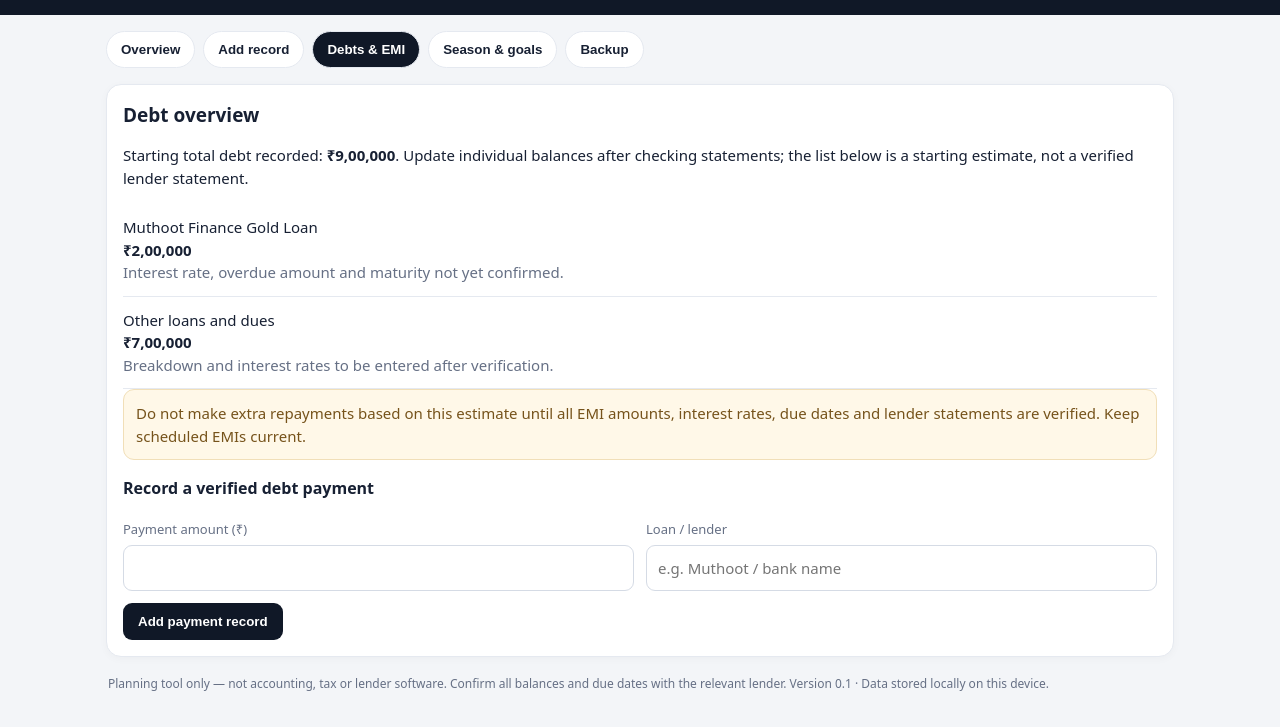
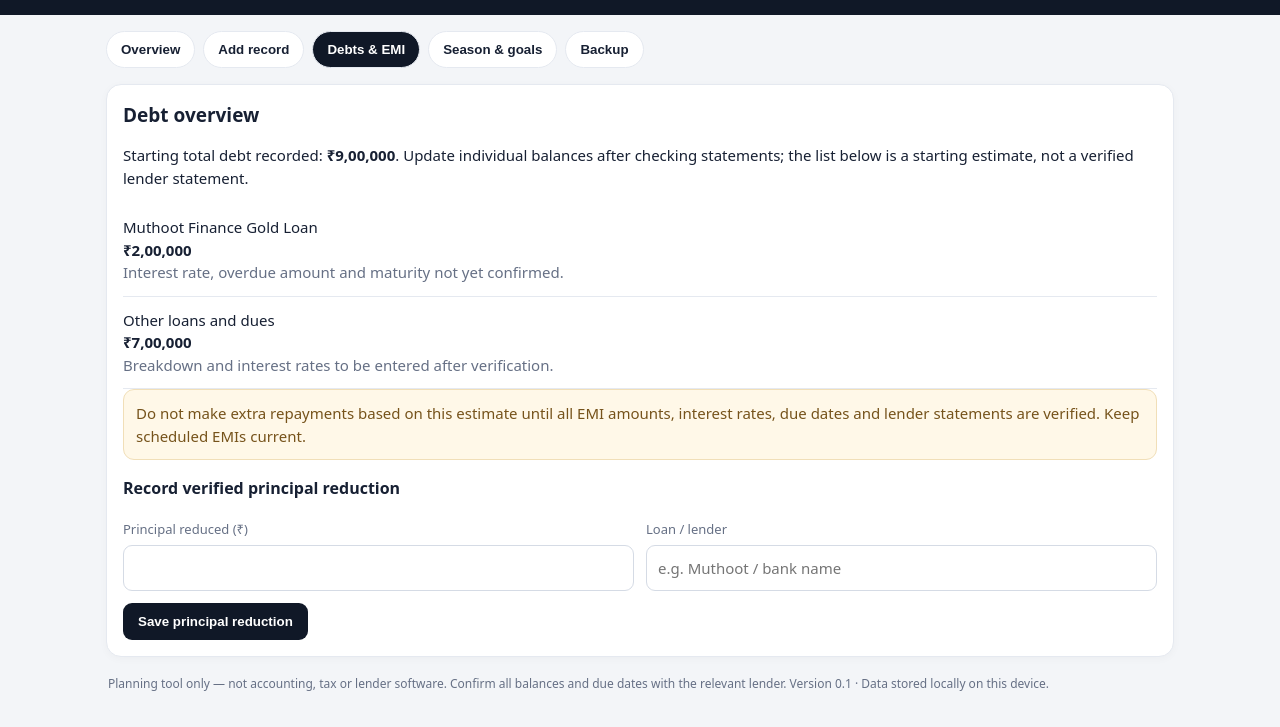
Before and after one commit to rameshphotograph-star/ramesh-photography, a website: page business-os-tracker/index.html in a window 1280 px wide. Both pictures are taken after a click on the button "Debts & EMI". Shown: the part 113-840 px from the top of the page. Drawn offline with Linux system fonts and the light colour scheme.

Commit message:
Clarify debt tracker records principal reduction only

```diff
--- a/business-os-tracker/index.html
+++ b/business-os-tracker/index.html
@@ -31,7 +31,7 @@
 </section>
 <section id="debts" class="panel">
 <div class="card"><h2>Debt overview</h2><p>Starting total debt recorded: <b>₹9,00,000</b>. Update individual balances after checking statements; the list below is a starting estimate, not a verified lender statement.</p><div class="item">Muthoot Finance Gold Loan <strong>₹2,00,000</strong><span class="muted">Interest rate, overdue amount and maturity not yet confirmed.</span></div><div class="item">Other loans and dues <strong>₹7,00,000</strong><span class="muted">Breakdown and interest rates to be entered after verification.</span></div><div class="notice">Do not make extra repayments based on this estimate until all EMI amounts, interest rates, due dates and lender statements are verified. Keep scheduled EMIs current.</div>
-<form id="debtForm"><h3 style="margin-top:16px">Record a verified debt payment</h3><div class="row"><div><label>Payment amount (₹)</label><input id="debtAmount" type="number" min="1" required></div><div><label>Loan / lender</label><input id="lender" required placeholder="e.g. Muthoot / bank name"></div></div><button class="primary">Add payment record</button></form><div id="debtPayments"></div></div>
+<form id="debtForm"><h3 style="margin-top:16px">Record verified principal reduction</h3><div class="row"><div><label>Principal reduced (₹)</label><input id="debtAmount" type="number" min="1" required></div><div><label>Loan / lender</label><input id="lender" required placeholder="e.g. Muthoot / bank name"></div></div><button class="primary">Save principal reduction</button></form><div id="debtPayments"></div></div>
 </section>
 <section id="goals" class="panel">
 <div class="card"><h2>Seasonal savings goals</h2><p>Monthly commitments baseline: ₹43,400 (EMI + family costs), excluding business costs and Gold Loan interest.</p><div class="item">First reserve milestone <strong>₹10,000</strong></div><div class="item">One-month baseline reserve <strong>₹43,400</strong></div><div class="item">Two-month baseline reserve <strong>₹86,800</strong></div><div class="item">Three-month baseline reserve <strong>₹1,30,200</strong></div><p class="muted">These are milestones, not money currently saved. Deposit only what is genuinely left after business costs, scheduled EMI and family essentials.</p><div class="goodbox">March–June: focus on profitable bookings and reserve building. July–February: protect the reserve and use editing, albums, prints and portraits to support cash flow.</div></div>
```
